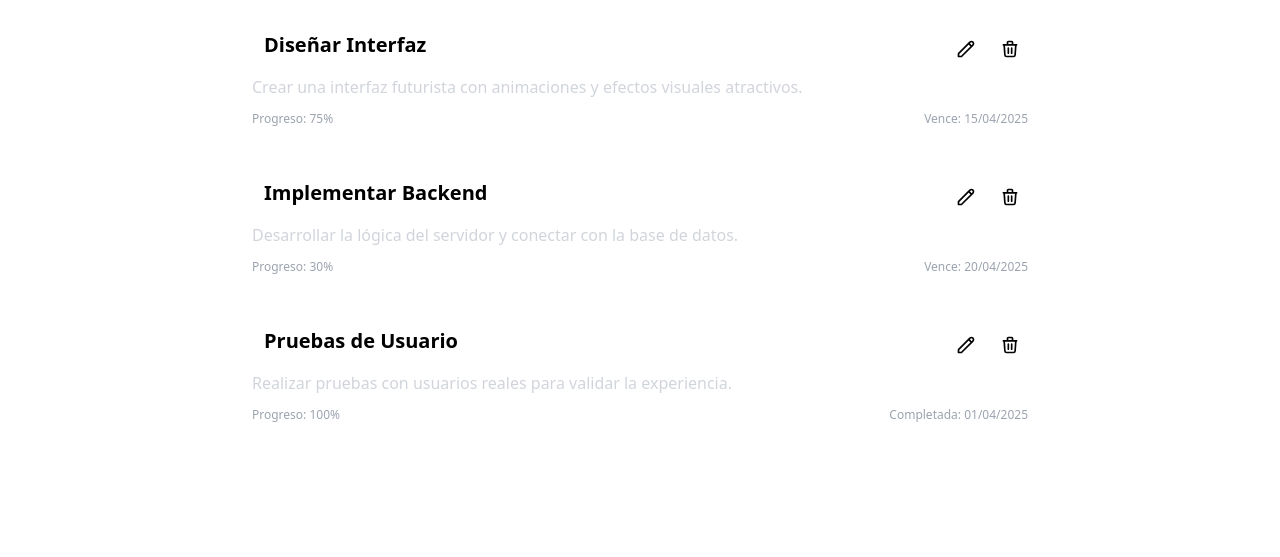
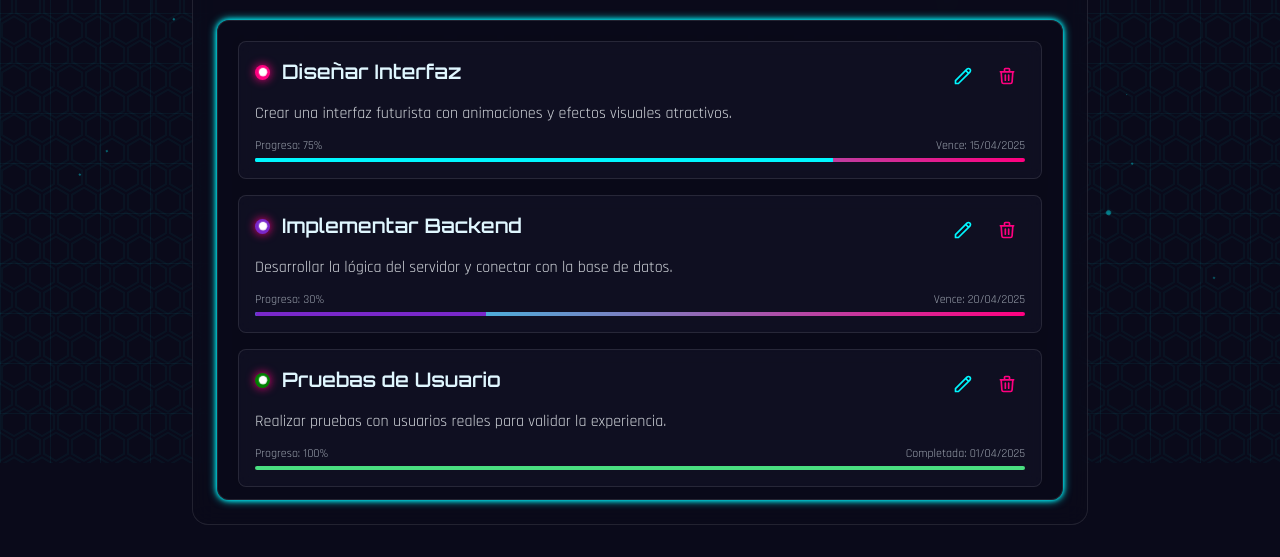
Before and after one commit to VivianaFloresGardeazabal/labo1, a plain HTML site: page index.html in a window 1280 px wide. Shown: the part 337-894 px from the top of the page. Before the commit the page ends 868 px from the top, so only its background shows below. Drawn offline with nearby package versions, Linux system fonts and the light colour scheme.

Commit message:
new commit

```diff
--- a/index.html
+++ b/index.html
@@ -6,7 +6,7 @@
     <meta name="viewport" content="width=device-width, initial-scale=1.0">
     <title>Futuristic Task Manager</title>
     <script src="https://cdn.tailwindcss.com"></script>
-    <link rel="stylesheet" href="https://cdnjs.cloudflare.com/ajax/libs/animate.css/4.1.1/animate.min.css" />
+    <link rel="stylesheet" href="style.css" />
 </head>
 
 <body class="min-h-screen" onload="loadData()">
@@ -182,6 +182,7 @@
     <script src="js/Data.js"></script>
     <script src="./js/modal.js"></script>
     <script src="./js/utils.js"></script>
+    <script src="main.js"></script>
 </body>
 
 </html>
```
